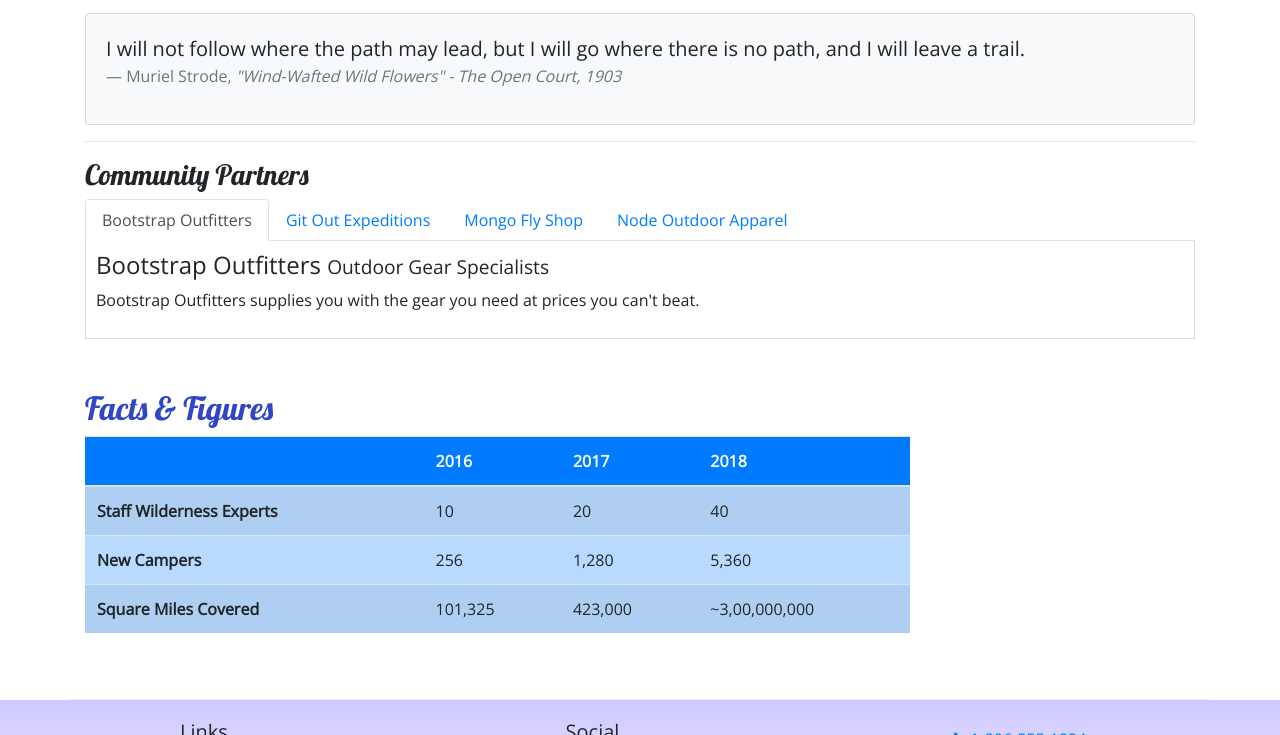
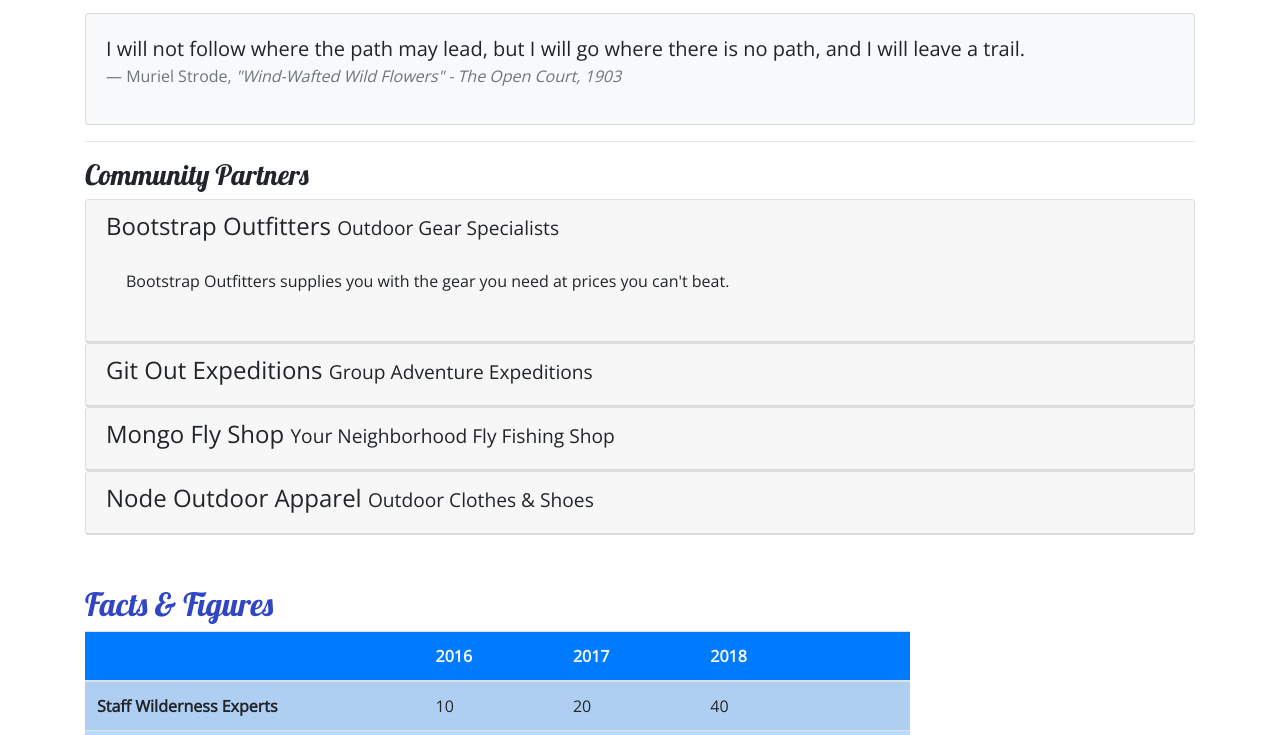
Before and after one commit to zdaniel827/Bootstrap_project, a website: page aboutus.html in a window 1280 px wide. Shown: the part 640-1375 px from the top of the page. Drawn offline with nearby package versions, Linux system fonts and the light colour scheme.

Commit message:
Accordion

```diff
--- a/aboutus.html
+++ b/aboutus.html
@@ -110,36 +110,62 @@
         <div class="row">
             <div class="col">
                 <h3>Community Partners</h3>
-                <ul class="nav nav-tabs">
-                    <li class="nav-item">
-                        <a class="nav-link active" role="tab" href="#bootstrap" data-toggle="tab"> Bootstrap Outfitters</a>
-                    </li>
-                    <li class="nav-item">
-                        <a class="nav-link" role="tab" href="#git" data-toggle="tab">Git Out Expeditions</a>
-                    </li>
-                    <li class="nav-item">
-                        <a class="nav-link" role="tab" href="#mongo" data-toggle="tab">Mongo Fly Shop</a>
-                    </li>
-                    <li class="nav-item">
-                        <a class="nav-link" role="tab" href="#node" data-toggle="tab">Node Outdoor Apparel</a>
-                    </li>
-                </ul>
-                <div class="tab-content">
-                    <div class="tab-pane fade show active" role="tabpanel" id="bootstrap">
-                        <h4>Bootstrap Outfitters <small>Outdoor Gear Specialists</small></h4>
-                        <p class="d-none d-sm-block">Bootstrap Outfitters supplies you with the gear you need at prices you can't beat.</p>
+                <div id="accordion">
+                    <div class="card">
+                        <div class="card-header" role="tab">
+                            <h4>
+                                <a data-target="#bootstrap" data-toggle="collapse">
+                                Bootstrap Outfitters <small>Outdoor Gear Specialists</small>
+                                </a>
+                            </h4>
+                            <div class="collapse show" id="bootstrap" data-parent="#accordion">
+                                <div class="card-body">
+                                    <p class="d-none d-sm-block">Bootstrap Outfitters supplies you with the gear you need at prices you can't beat.</p>
+                                </div>
+                            </div>
+                        </div>
                     </div>
-                    <div class="tab-pane fade" role="tabpanel" id="git">
-                        <h4>Git Out Expeditions <small>Group Adventure Expeditions</small></h4>
-                        <p class="d-none d-sm-block">Join Git Out Expeditions to explore new horizons with a group of other adventurers!</p>
+                    <div class="card">
+                        <div role="tab" class="card-header">
+                            <h4>
+                                <a class="collapsed" data-toggle="collapse" data-target="#git">
+                                    Git Out Expeditions <small>Group Adventure Expeditions</small>
+                                </a>
+                            </h4>
+                            <div class="collapse" id="git" data-parent="#accordion">
+                                <div class="card-body">
+                                    <p class="d-none d-sm-block">Join Git Out Expeditions to explore new horizons with a group of other adventurers!</p>
+                                </div>
+                            </div>
+                        </div>
                     </div>
-                    <div class="tab-pane fade" role="tabpanel" id="mongo">
-                        <h4>Mongo Fly Shop <small>Your Neighborhood Fly Fishing Shop</small></h4>
-                        <p class="d-none d-sm-block">Need a new fishing pole, a tacklebox, or flies of all kinds? Stop by Mongo Fly Shop.</p>
+                    <div class="card">
+                        <div role="tab" class="card-header">
+                            <h4>
+                                <a class="collapsed" data-toggle="collapse" data-target="#mongo">
+                                Mongo Fly Shop <small>Your Neighborhood Fly Fishing Shop</small>
+                                </a>
+                            </h4>
+                            <div class="collapse" id="mongo" data-parent="#accordion">
+                                <div class="card-body">
+                                    <p class="d-none d-sm-block">Need a new fishing pole, a tacklebox, or flies of all kinds? Stop by Mongo Fly Shop.</p>
+                                </div>
+                            </div>
+                        </div>
                     </div>
-                    <div class="tab-pane fade" role="tabpanel" id="node">
-                        <h4>Node Outdoor Apparel <small>Outdoor Clothes & Shoes</small></h4>
-                        <p class="d-none d-sm-block">From polar fleeces to swimsuits, hiking boots to waders, a visit to Node will be sure to get you covered.</p>
+                    <div class="card">
+                        <div class="card-header" role="tab">
+                            <h4>
+                                <a class="collapsed" data-target="#node" data-toggle="collapse">
+                                Node Outdoor Apparel <small>Outdoor Clothes & Shoes</small>
+                                </a>
+                            </h4>
+                            <div class="collapse" id="node" data-parent="#accordion">
+                                <div class="card-body">
+                                    <p class="d-none d-sm-block">From polar fleeces to swimsuits, hiking boots to waders, a visit to Node will be sure to get you covered.</p>
+                                </div>
+                            </div>
+                        </div>
                     </div>
                 </div>
             </div>
--- a/css/styles.css
+++ b/css/styles.css
@@ -35,9 +35,3 @@ header h2{
 .navbar {
     background-color: #901CAD;
 }
-
-.tab-content{
-    border: 1px solid #DDD;
-    border-top: none;
-    padding: 10px;
-}
```
